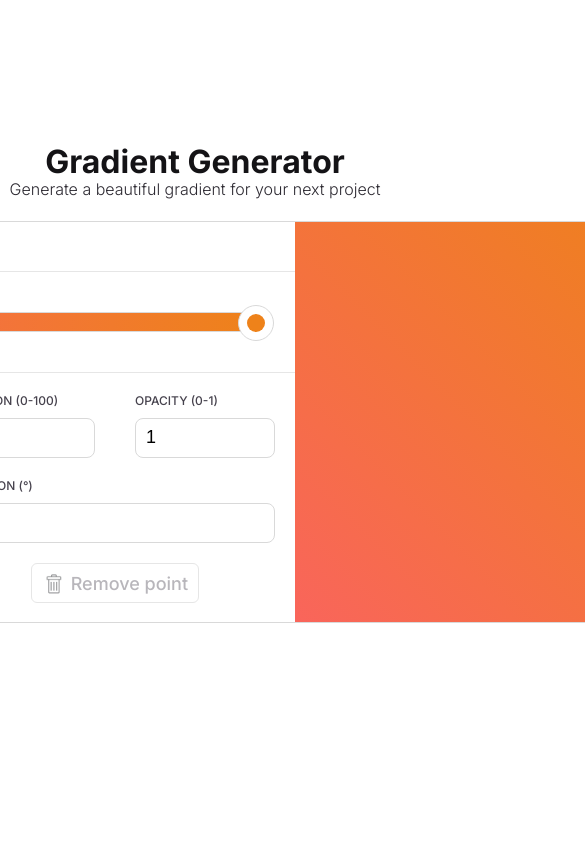
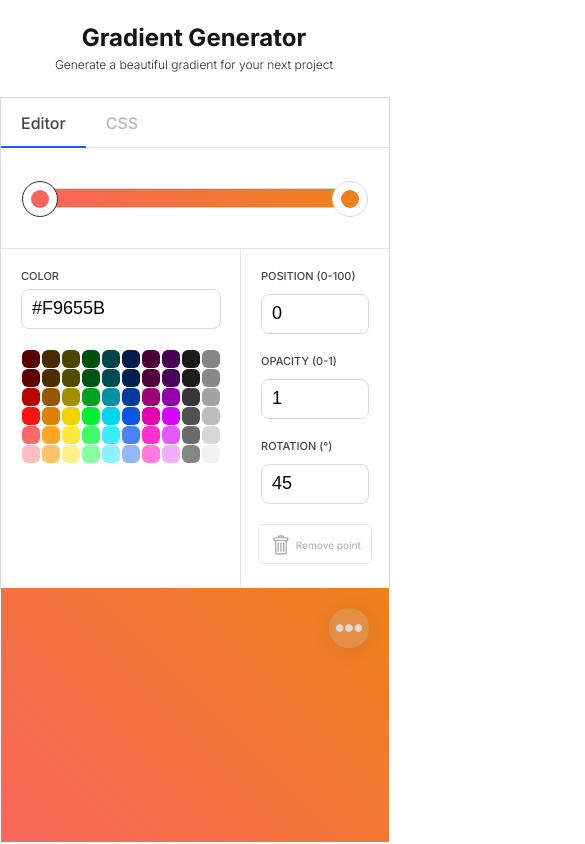
Before and after one commit to liskapolarni/gradient-generator, a Vue app: page / in a window 390 px wide. Shown: the top 844 px of the page, 585 px wide, since content can reach past the window. Built offline with nearby package versions, Linux system fonts and the light colour scheme.

Commit message:
added media queries

```diff
--- a/src/App.vue
+++ b/src/App.vue
@@ -23,6 +23,7 @@ export default {
 <style lang="scss">
 @import "./sass/_classes.scss";
 @import "./sass/_variables.scss";
+@import "./sass/_mediaqueries.scss";
 
 body {
   margin: 0;
--- a/src/components/Options.vue
+++ b/src/components/Options.vue
@@ -10,6 +10,9 @@
                 <li @click="setDarkMode">
                     Color mode: {{ colorMode }}
                 </li>
+                <li>
+                    Language: <img :src="language" alt="flag">
+                </li>
             </ul>
         </div>
     </transition>
@@ -21,7 +24,8 @@ export default {
     emits: ['set-dark'],
     data() {
         return {
-            showOptions: false
+            showOptions: false,
+            tempLanguage: 'en'
         }
     },
     methods: {
@@ -40,6 +44,13 @@ export default {
                 case false:
                     return "☀️"
             }
+        },
+        language() {
+            const countryCode = {
+                en: 'gb',
+                cz: 'cz'
+            }
+            return `https://flagcdn.com/24x18/${countryCode[this.tempLanguage]}.png`
         }
     }
 }
@@ -111,6 +122,10 @@ export default {
             }
 
             transition: all 0.1s ease;
+
+            img {
+                padding-left: 10px;
+            }
         }
     }
 }
--- a/src/components/Properties.vue
+++ b/src/components/Properties.vue
@@ -246,17 +246,17 @@ input[type=text] {
         margin: 25px 0 0 20px;
         padding-left: 10px;
     }
+
+    label {
+        position: absolute;
+        padding-left: 20px;
+        color: $dark-100;
+        font-size: 12px;
+        text-transform: uppercase;
+    }
 }
 
 .w-240 {
     width: 240px;
 }
-
-label {
-    position: absolute;
-    padding-left: 20px;
-    color: $dark-100;
-    font-size: 12px;
-    text-transform: uppercase;
-}
 </style>
--- a/src/components/VisualizationLine.vue
+++ b/src/components/VisualizationLine.vue
@@ -83,7 +83,12 @@ export default {
       })
     },
     updateMouse(e) {
-      const positionX = Math.round(e.clientX-(window.innerWidth-1000)/2)-36
+      /* gets X coordinates of the cursor relative to the visualization line
+      takes in account which version is being shown - whether mobile or desktop
+      if the window's width is greater than 1020, then an offset is subtracted
+      from the real position */
+      const positionX = Math.round(e.clientX - ((window.innerWidth > 1020 ? 1 : 0) * (window.innerWidth-1000) / 2)) - 36
+
       if (positionX >= 0 && positionX <= this.$refs.line.clientWidth) {
         this.mouse.x = positionX
       }
--- /dev/null
+++ b/src/sass/_mediaqueries.scss
@@ -0,0 +1,104 @@
+@media only screen and (max-width: 1020px) {
+    #center-box {
+        left: 0;
+        top: 60px;
+        transform: none;
+        width: calc(100vw - 2px);
+    }
+
+    #gradient-generator-box, #color-properties {
+        width: 100%;
+        display: block;
+        border-radius: 0px;
+    }
+
+    #color-properties {
+        #inputs {
+            width: calc(100% - 240px);
+
+            .fullwidth {
+                width: 100%;
+            }
+
+            .halfwidth {
+                width: 50%;
+            }
+        }
+    }
+
+    #color-display {
+        width: 100%;
+        position: block;
+        height: calc(100vh - 500px);
+
+        #gradient, #transparent-checkboard, #options-menu {
+            border-radius: 0px;
+        }
+    }
+
+    #tabs {
+        border-radius: 0px;
+
+        .tab {
+            &.topleftradius {
+                border-radius: 0px;
+            }
+        }
+    }
+}
+
+@media only screen and (max-width: 540px) {
+    .input-box {
+        label {
+            font-size: 11px;
+        }
+    }
+
+    #gradient-generator-box {
+        height: 490px;
+    }
+
+    #color-properties {
+        height: 490px;
+
+        #inputs {
+            height: 340px;
+
+            .halfwidth {
+                width: 100%;
+            }
+
+            .btn {
+                font-size: 12px;
+            }
+        }
+
+        #color-picker {
+            height: 340px;
+        }
+    }
+
+    #color-display {
+        height: calc(100vh - 590px);
+    }
+}
+
+@media only screen and (max-width: 420px) {
+    #title {
+        h2 {
+            font-size: 24px;
+        }
+
+        p {
+            font-size: 12px;
+        }
+    }
+
+    #color-properties {
+        #inputs {
+            .btn {
+                font-size: 10px;
+            }
+        }
+    }
+}
```
